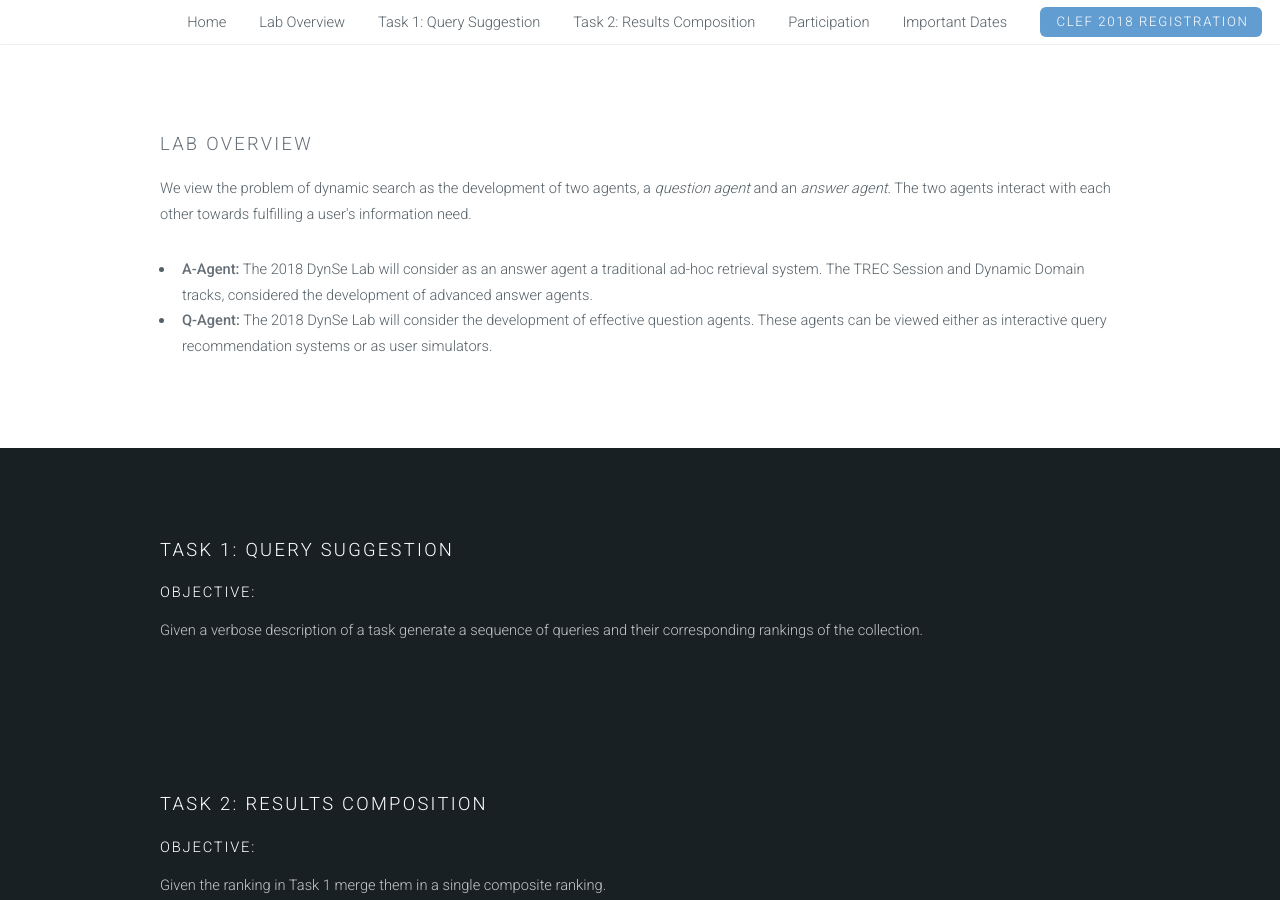
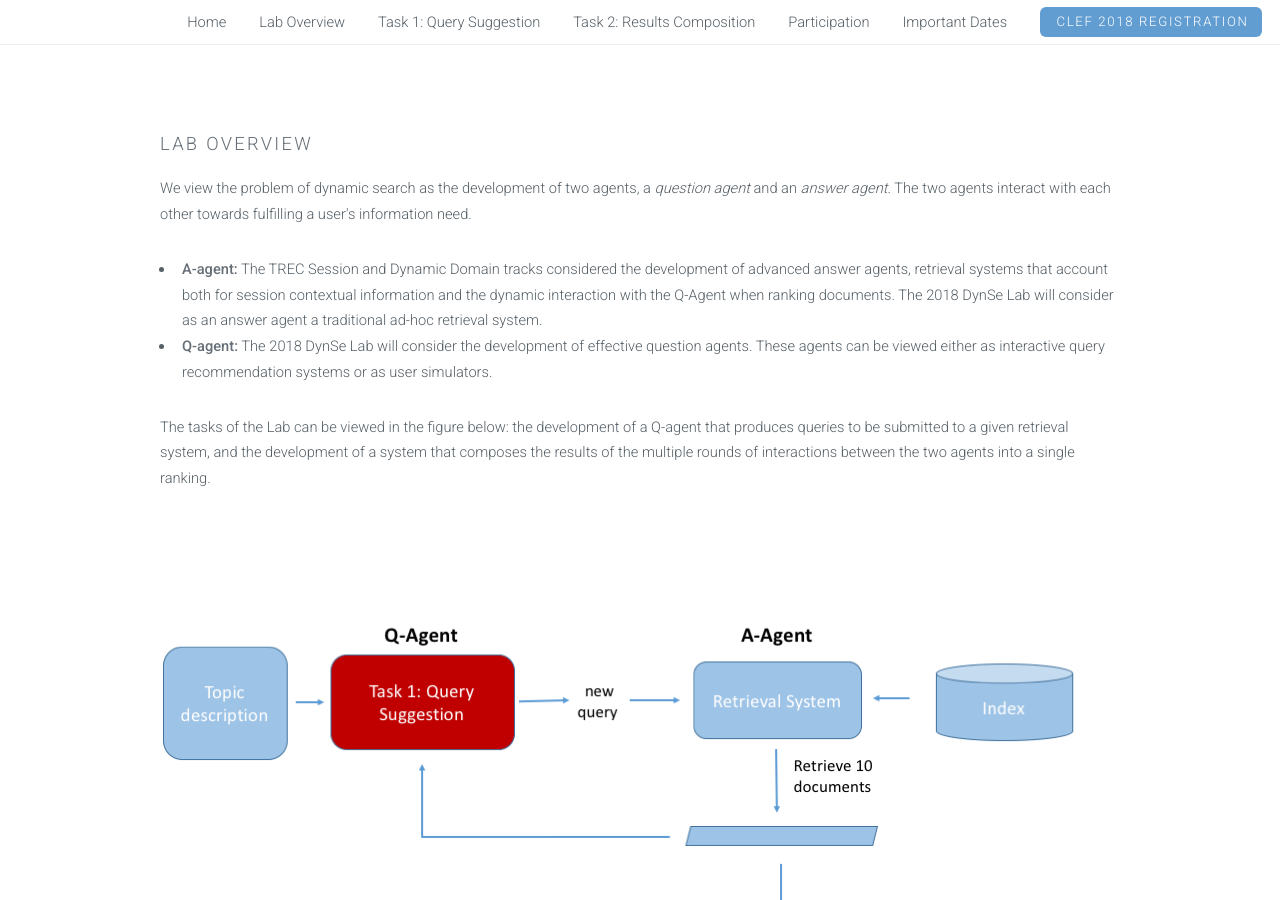
Before and after one commit to ekanou/dynamicsearch, a Jekyll site: the page built from clef-lab.html, in a window 1280 px wide and 900 px high, scrolled down 1230 px. Built offline with Jekyll 4.4.1, drawn with Linux system fonts in a browser that asks for light colours.

Commit message:
Update clef-lab.html

```diff
--- a/clef-lab.html
+++ b/clef-lab.html
@@ -43,11 +43,15 @@
 <section id="Lab Overview" class="wrapper style1">
   <div class="container">
 		<h3>Lab Overview</h3>
-		<p>We view the problem of dynamic search as the development of two agents, a <i>question agent</i> and an <i>answer agent</i>. The two agents interact with each other towards fulfilling a user's information need.</p>
+		<p>We view the problem of dynamic search as the development of two agents, a <i>question agent</i> and an <i>answer agent</i>. The two agents interact with each other towards fulfilling a user's information need.
 		<ul>
-			<li> <strong>A-Agent:</strong> The 2018 DynSe Lab will consider as an answer agent a traditional ad-hoc retrieval system. The TREC Session and Dynamic Domain tracks, considered the development of advanced answer agents.</li>
-			<li> <strong>Q-Agent:</strong> The 2018 DynSe Lab will consider the development of effective question agents. These agents can be viewed either as interactive query recommendation systems or as user simulators.</li>
+			<li> <strong>A-agent:</strong> The TREC Session and Dynamic Domain tracks considered the development of advanced answer agents, retrieval systems that account both for session contextual information and the dynamic interaction with the Q-Agent when ranking documents. The 2018 DynSe Lab will consider as an answer agent a traditional ad-hoc retrieval system.</li>
+			<li> <strong>Q-agent:</strong> The 2018 DynSe Lab will consider the development of effective question agents. These agents can be viewed either as interactive query recommendation systems or as user simulators.</li>
 		</ul>
+		</p>
+		<p> The tasks of the Lab can be viewed in the figure below: the development of a Q-agent that produces queries to be submitted to a given retrieval system, and the development of a system that composes the results of the multiple rounds of interactions between the two agents into a single ranking.
+	</p>
+	<img src="DynSe2018.png">
   </div>
 </section>
 
```
